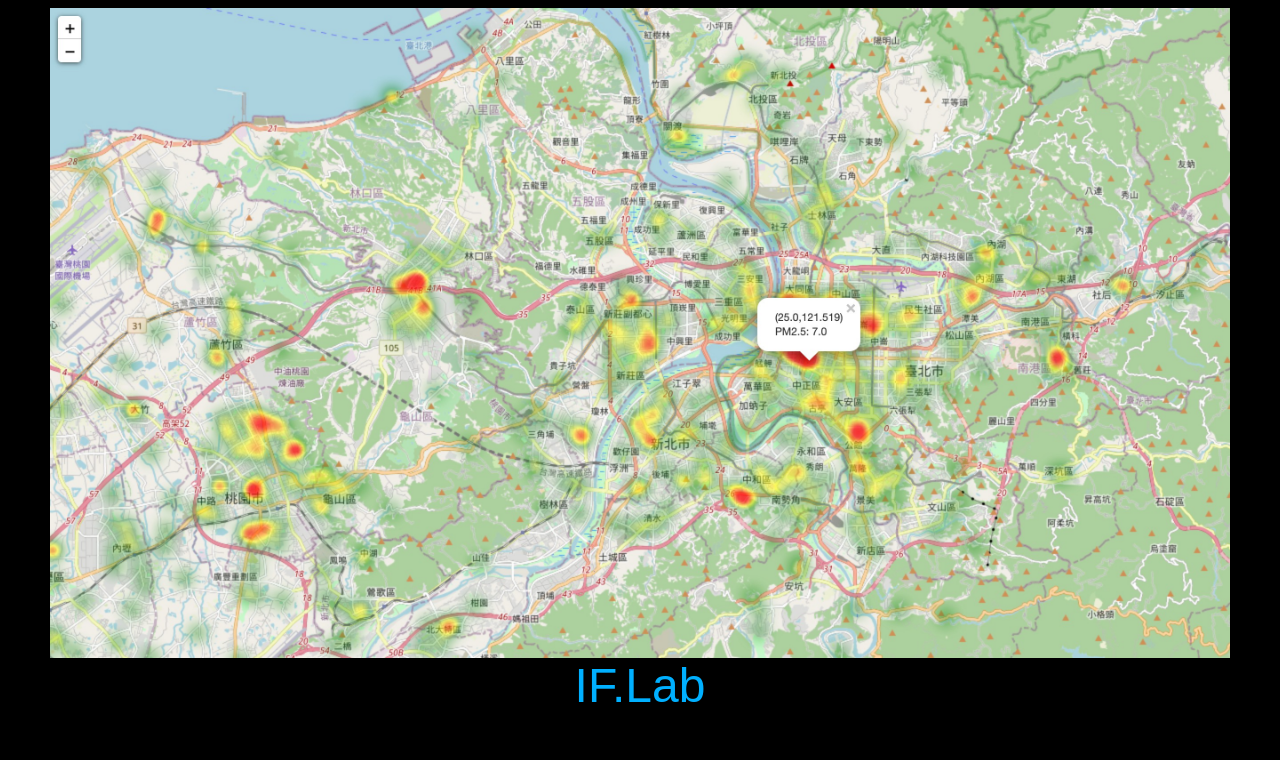
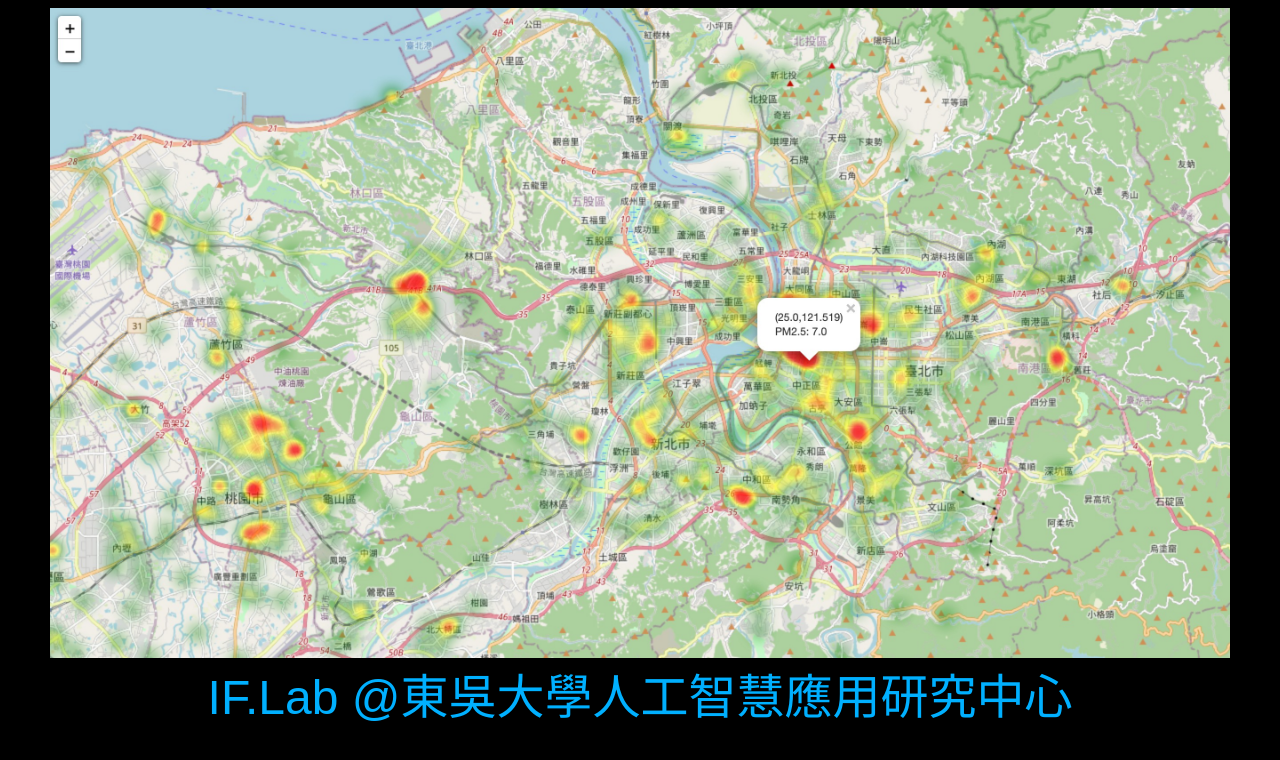
Before and after one commit to fuminghuang/PSTracker, a plain HTML site: page index.html in a window 1280 px wide. Drawn offline with Linux system fonts and the light colour scheme; a web font is replaced by a local one.

Commit message:
Update index.html

```diff
--- a/index.html
+++ b/index.html
@@ -13,7 +13,7 @@
 <P>
     <center>
     <img src="https://raw.githubusercontent.com/fuminghuang/PSTracker/main/PSTracker_001.jpg", width="100%">
-    <FONT SIZE="7">IF.Lab</FONT>
+    <FONT SIZE="7">IF.Lab @東吳大學人工智慧應用研究中心</FONT>
 <P>
 </body>
 </html>
```
